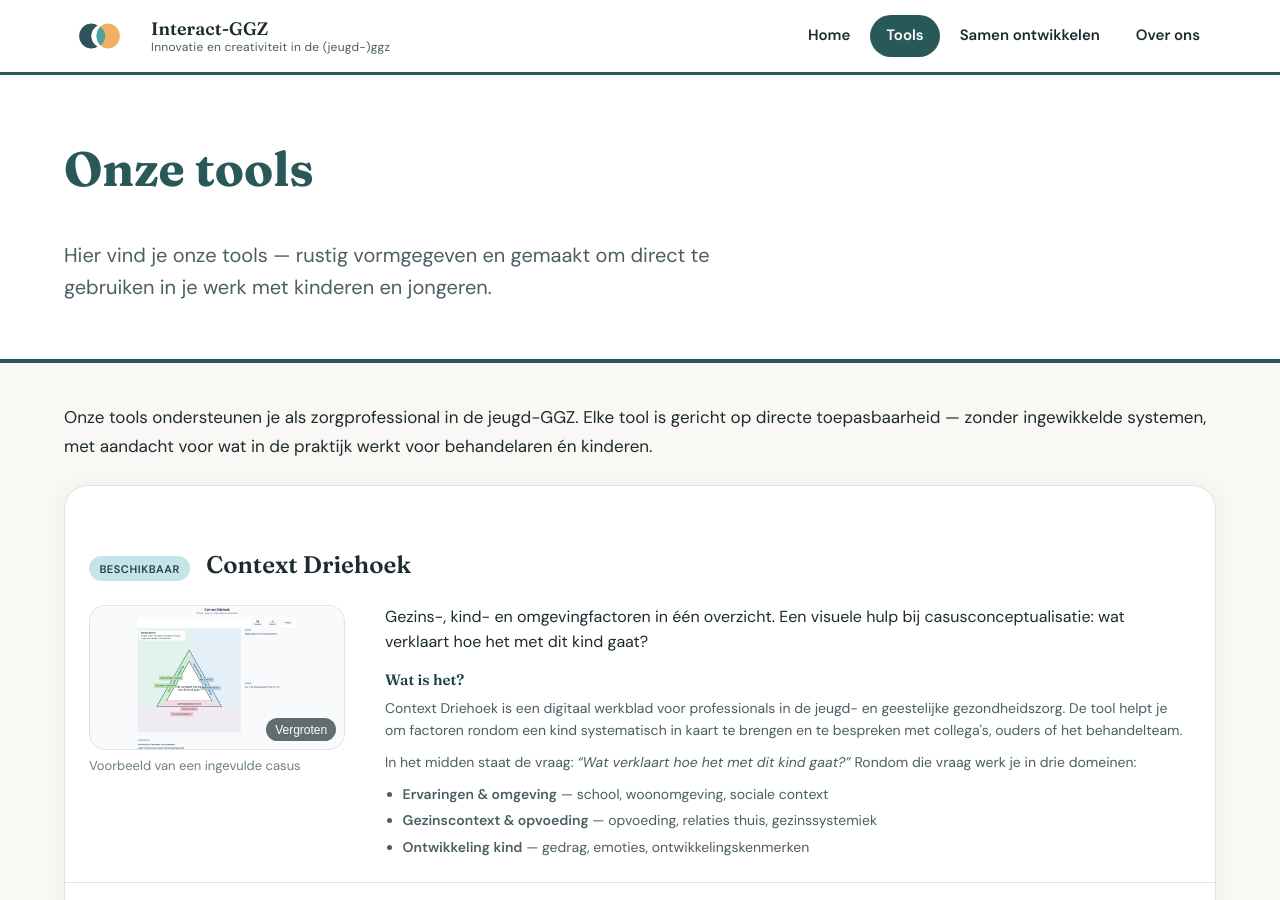
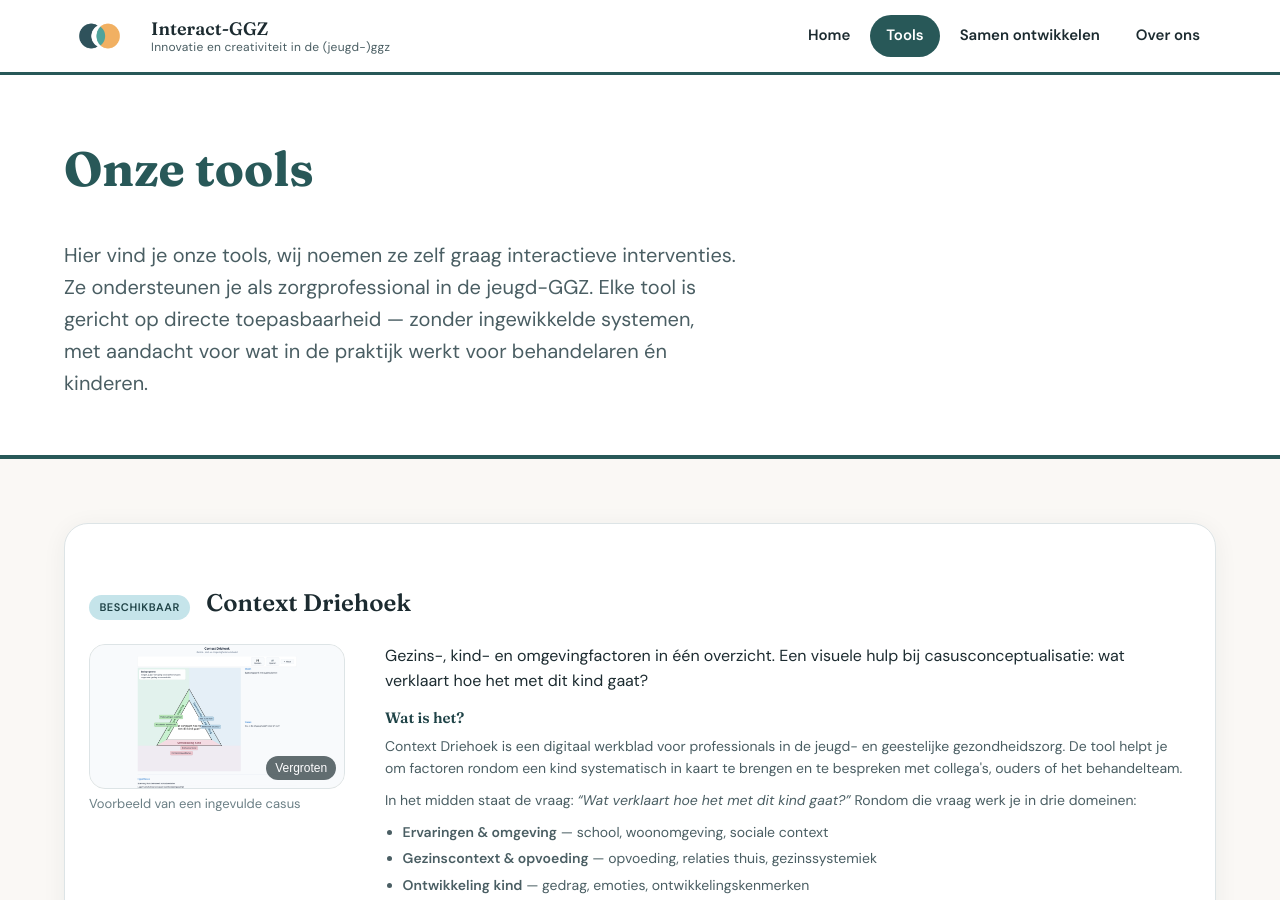
Before and after one commit to janwillemm/jari-website, a Jekyll site: the page built from tools.md, in a window 1280 px wide and 900 px high. Built offline with Jekyll 4.4.1, drawn with Linux system fonts in a browser that asks for light colours.

Commit message:
Werk introtekst tools-pagina bij met interactieve interventies.
De dubbele intro-alinea is samengevoegd tot één tekst onder de titel.

Co-authored-by: Cursor <cursoragent@cursor.com>

```diff
--- a/tools.md
+++ b/tools.md
@@ -2,13 +2,11 @@
 layout: page
 heading: Onze tools
 intro: >-
-  Hier vind je onze tools — rustig vormgegeven en gemaakt om
-  direct te gebruiken in je werk met kinderen en jongeren.
+  Hier vind je onze tools, wij noemen ze zelf graag interactieve interventies.
+  Ze ondersteunen je als zorgprofessional in de jeugd-GGZ. Elke tool is gericht
+  op directe toepasbaarheid — zonder ingewikkelde systemen, met aandacht voor
+  wat in de praktijk werkt voor behandelaren én kinderen.
 ---
-
-Onze tools ondersteunen je als zorgprofessional in de jeugd-GGZ. Elke tool
-is gericht op directe toepasbaarheid — zonder ingewikkelde systemen, met aandacht
-voor wat in de praktijk werkt voor behandelaren én kinderen.
 
 <div class="tool-showcases">
 
```
